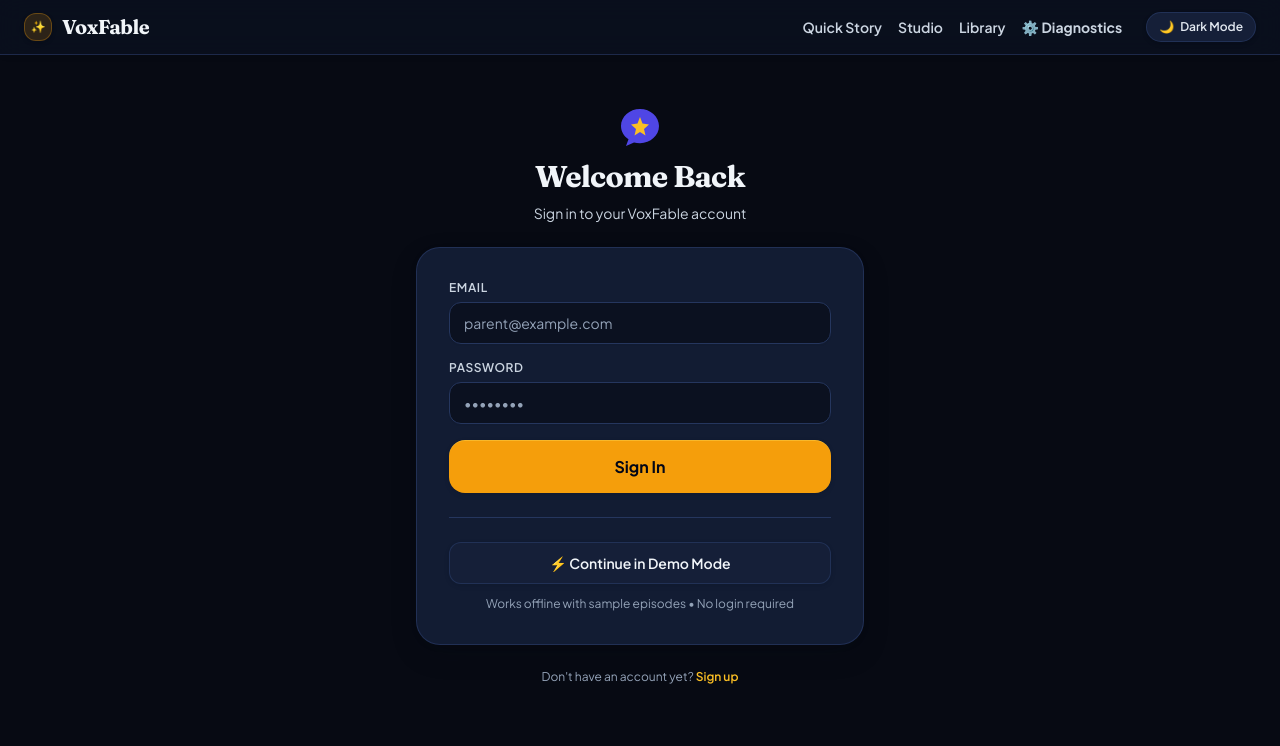
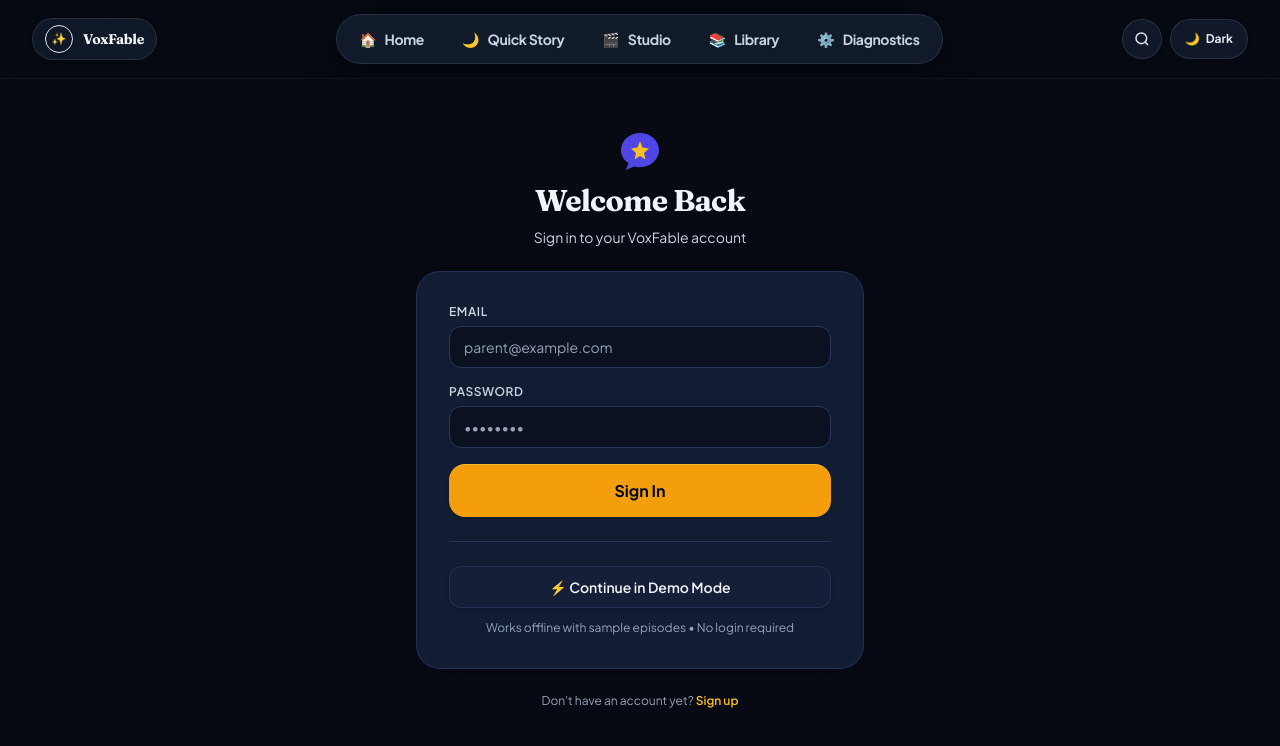
Before and after one commit to OmIsAGoodName/DOOMnDEBUG, a React (Vite) app in the folder frontend/: page /login in a window 1280 px wide. Shown: the top 746 px of the page. Built offline with nearby package versions, Linux system fonts and the light colour scheme; no server answers.

Commit message:
feat(nav): implement floating capsule dock navbar with live library search pod

```diff
--- a/frontend/src/App.tsx
+++ b/frontend/src/App.tsx
@@ -1,5 +1,5 @@
 import React, { Suspense, lazy, useState, useEffect } from 'react';
-import { BrowserRouter, Routes, Route, Link } from 'react-router-dom';
+import { BrowserRouter, Routes, Route, Link, useLocation, useNavigate } from 'react-router-dom';
 import { AuthProvider, AuthGuard } from './auth';
 
 const Home = lazy(() => import('./pages/Home'));
@@ -13,6 +13,132 @@ const EngineHarness = lazy(() => import('./engine/dev/Harness'));
 const LiveHarness = lazy(() => import('./live/dev/LiveHarness'));
 const ArtGallery = lazy(() => import('./pages/dev/ArtGallery'));
 const Debug = lazy(() => import('./pages/Debug'));
+
+interface NavBarProps {
+  isDark: boolean;
+  onToggleTheme: () => void;
+}
+
+function NavBar({ isDark, onToggleTheme }: NavBarProps) {
+  const location = useLocation();
+  const navigate = useNavigate();
+  const [isSearchOpen, setIsSearchOpen] = useState(false);
+  const [navSearchQuery, setNavSearchQuery] = useState('');
+
+  const currentPath = location.pathname;
+
+  const navItems = [
+    { path: '/', label: 'Home', icon: '🏠' },
+    { path: '/quick', label: 'Quick Story', icon: '🌙' },
+    { path: '/studio', label: 'Studio', icon: '🎬' },
+    { path: '/library', label: 'Library', icon: '📚' },
+    { path: '/debug', label: 'Diagnostics', icon: '⚙️' },
+  ];
+
+  const handleSearchSubmit = (e: React.FormEvent) => {
+    e.preventDefault();
+    if (navSearchQuery.trim()) {
+      navigate(`/library?q=${encodeURIComponent(navSearchQuery.trim())}`);
+      setIsSearchOpen(false);
+    } else {
+      navigate('/library');
+    }
+  };
+
+  return (
+    <header className="sticky top-0 z-50 w-full px-4 sm:px-8 py-3.5 flex items-center justify-between gap-3 select-none backdrop-blur-md bg-white/40 dark:bg-[#070a13]/40 border-b border-stone-200/50 dark:border-white/5 transition-colors">
+      {/* 1. Left Brand Pod */}
+      <Link
+        to="/"
+        className="flex items-center gap-2.5 px-3 py-1.5 rounded-full bg-white/80 dark:bg-[#131d2e]/80 backdrop-blur-2xl border border-stone-200/80 dark:border-white/10 shadow-storybook-sm hover:scale-[1.02] transition-transform shrink-0"
+      >
+        <span className="w-7 h-7 rounded-full bg-vox-gold/20 border border-vox-gold/40 flex items-center justify-center text-vox-gold text-xs shadow-storybook-sm font-bold">
+          ✨
+        </span>
+        <span className="font-extrabold font-display tracking-tight text-stone-900 dark:text-slate-100 text-sm hidden sm:inline">
+          VoxFable
+        </span>
+      </Link>
+
+      {/* 2. Floating Center Pill Navigation Dock (Inspired by Image 1) */}
+      <nav className="flex items-center gap-1 sm:gap-1.5 p-1.5 rounded-full bg-white/85 dark:bg-[#131d2e]/90 backdrop-blur-2xl border border-stone-200/90 dark:border-white/10 shadow-[0_8px_32px_rgba(0,0,0,0.08)] dark:shadow-[0_8px_32px_rgba(0,0,0,0.5)] overflow-x-auto scrollbar-none">
+        {navItems.map((item) => {
+          const isActive =
+            item.path === '/'
+              ? currentPath === '/'
+              : currentPath.startsWith(item.path);
+
+          return (
+            <Link
+              key={item.path}
+              to={item.path}
+              className={`flex items-center gap-1.5 sm:gap-2 px-3 py-1.5 sm:px-4 sm:py-2 rounded-full text-xs sm:text-sm font-bold transition-all duration-200 whitespace-nowrap active:scale-95 ${
+                isActive
+                  ? 'bg-gradient-to-r from-vox-gold via-lantern-500 to-vox-gold text-vox-midnight shadow-gold-sm ring-1 ring-vox-gold/40'
+                  : 'text-stone-600 dark:text-slate-300 hover:text-vox-midnight dark:hover:text-vox-gold hover:bg-black/5 dark:hover:bg-white/5'
+              }`}
+            >
+              <span className="text-sm">{item.icon}</span>
+              <span className="tracking-tight">{item.label}</span>
+            </Link>
+          );
+        })}
+      </nav>
+
+      {/* 3. Right Companion Pods: Interactive Search & Dark Mode (Inspired by Image 1) */}
+      <div className="flex items-center gap-2 shrink-0">
+        {/* Companion Search Pod (Exact Image 1 Companion Feature) */}
+        {isSearchOpen ? (
+          <form
+            onSubmit={handleSearchSubmit}
+            className="flex items-center gap-1.5 px-3 py-1.5 rounded-full bg-white/95 dark:bg-[#131d2e]/95 backdrop-blur-2xl border border-vox-gold/70 shadow-gold-sm animate-fadeIn"
+          >
+            <span className="text-xs text-vox-gold">🔍</span>
+            <input
+              type="text"
+              autoFocus
+              value={navSearchQuery}
+              onChange={(e) => setNavSearchQuery(e.target.value)}
+              placeholder="Search videos in Library..."
+              className="bg-transparent text-xs text-stone-900 dark:text-slate-100 placeholder:text-stone-400 dark:placeholder:text-slate-500 focus:outline-none w-36 sm:w-52"
+            />
+            <button
+              type="button"
+              onClick={() => setIsSearchOpen(false)}
+              className="w-4 h-4 rounded-full flex items-center justify-center text-[10px] text-stone-400 hover:text-stone-600 dark:text-slate-500 dark:hover:text-slate-300"
+            >
+              ✕
+            </button>
+          </form>
+        ) : (
+          <button
+            type="button"
+            onClick={() => setIsSearchOpen(true)}
+            title="Search videos in Asset Library"
+            className="w-10 h-10 rounded-full flex items-center justify-center bg-white/80 dark:bg-[#131d2e]/85 backdrop-blur-2xl border border-stone-200/90 dark:border-white/10 shadow-storybook-sm hover:border-vox-gold/60 text-stone-700 dark:text-slate-200 hover:text-vox-gold hover:scale-105 active:scale-95 transition-all cursor-pointer"
+          >
+            <svg className="w-4 h-4" fill="none" stroke="currentColor" strokeWidth="2.2" viewBox="0 0 24 24">
+              <circle cx="11" cy="11" r="8" />
+              <line x1="21" y1="21" x2="16.65" y2="16.65" />
+            </svg>
+          </button>
+        )}
+
+        {/* Companion Dark Mode Pod */}
+        <button
+          type="button"
+          onClick={onToggleTheme}
+          aria-label="Toggle dark mode"
+          title={isDark ? 'Switch to Light Mode' : 'Switch to Dark Mode'}
+          className="h-10 px-3.5 rounded-full flex items-center gap-1.5 text-xs font-bold border border-stone-200/90 dark:border-white/10 bg-white/80 dark:bg-[#131d2e]/85 backdrop-blur-2xl text-stone-800 dark:text-slate-200 hover:border-vox-gold/50 shadow-storybook-sm active:scale-95 transition-all"
+        >
+          <span>{isDark ? '🌙' : '☀️'}</span>
+          <span className="hidden md:inline">{isDark ? 'Dark' : 'Light'}</span>
+        </button>
+      </div>
+    </header>
+  );
+}
 
 export default function App() {
   const [isDark, setIsDark] = useState<boolean>(() => {
@@ -35,29 +161,7 @@ export default function App() {
     <AuthProvider>
       <BrowserRouter>
         <div className="min-h-screen bg-parchment-50 dark:bg-midnight-950 text-stone-900 dark:text-slate-100 flex flex-col font-sans transition-colors duration-200">
-          <header className="sticky top-0 z-40 bg-white/90 dark:bg-midnight-900/90 backdrop-blur-md border-b border-stone-200/80 dark:border-midnight-700/70 px-6 py-3 flex items-center justify-between shadow-storybook-sm">
-            <Link to="/" className="text-xl font-bold font-display tracking-tight text-stone-900 dark:text-slate-100 flex items-center gap-2.5">
-              <span className="w-7 h-7 rounded-xl bg-amber-500/15 border border-amber-500/30 flex items-center justify-center text-amber-500 text-xs shadow-storybook-sm">✨</span>
-              <span>VoxFable</span>
-            </Link>
-            <nav className="flex items-center gap-4 text-sm font-semibold text-stone-600 dark:text-slate-300">
-              <Link to="/quick" className="hover:text-stone-900 dark:hover:text-amber-300 transition-colors">Quick Story</Link>
-              <Link to="/studio" className="hover:text-stone-900 dark:hover:text-amber-300 transition-colors">Studio</Link>
-              <Link to="/library" className="hover:text-stone-900 dark:hover:text-amber-300 transition-colors">Library</Link>
-              <Link to="/debug" className="hover:text-amber-500 dark:hover:text-amber-400 font-bold transition-colors">⚙️ Diagnostics</Link>
-
-              {/* Dark Mode Toggle */}
-              <button
-                type="button"
-                onClick={() => setIsDark((prev) => !prev)}
-                aria-label="Toggle dark mode"
-                className="ml-2 flex items-center gap-1.5 px-3 py-1.5 rounded-full text-xs font-semibold border border-stone-200/90 dark:border-midnight-700/80 bg-stone-100/90 hover:bg-stone-200 dark:bg-midnight-800 dark:hover:bg-midnight-750 text-stone-800 dark:text-slate-200 transition-all shadow-storybook-sm active:scale-95"
-              >
-                <span className="text-xs">{isDark ? '🌙' : '☀️'}</span>
-                <span>{isDark ? 'Dark Mode' : 'Light Mode'}</span>
-              </button>
-            </nav>
-          </header>
+          <NavBar isDark={isDark} onToggleTheme={() => setIsDark((prev) => !prev)} />
 
           <main className="flex-1">
             <Suspense fallback={<div className="p-8 text-center text-slate-400 dark:text-slate-500">Loading page...</div>}>
--- a/frontend/src/pages/Library.tsx
+++ b/frontend/src/pages/Library.tsx
@@ -1,5 +1,5 @@
 import React, { useEffect, useState } from 'react';
-import { Link } from 'react-router-dom';
+import { Link, useSearchParams } from 'react-router-dom';
 import type { EpisodeRecord } from '@contracts';
 import { api } from '../lib/api';
 import { Card, Button, Spinner, EmptyState, SafetyBadge } from '../ui';
@@ -32,7 +32,19 @@ function formatEpisodeDate(dateStr?: string) {
 export default function Library() {
   const [activeTab, setActiveTab] = useState<'stories' | 'characters' | 'backgrounds' | 'props'>('stories');
   const [episodes, setEpisodes] = useState<EpisodeRecord[]>([]);
-  const [searchQuery, setSearchQuery] = useState<string>('');
+  const [searchParams] = useSearchParams();
+  const [searchQuery, setSearchQuery] = useState<string>(
+    () => searchParams.get('q') || searchParams.get('search') || ''
+  );
+
+  // Sync when search params change from navbar
+  useEffect(() => {
+    const q = searchParams.get('q') || searchParams.get('search');
+    if (q !== null) {
+      setSearchQuery(q);
+      setActiveTab('stories');
+    }
+  }, [searchParams]);
   const [assets, setAssets] = useState<AssetCatalog>({
     characters: [],
     backgrounds: [],
```
